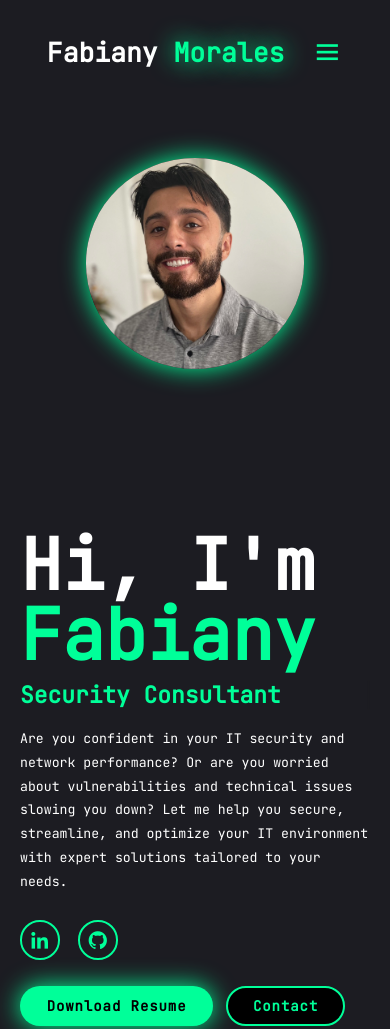
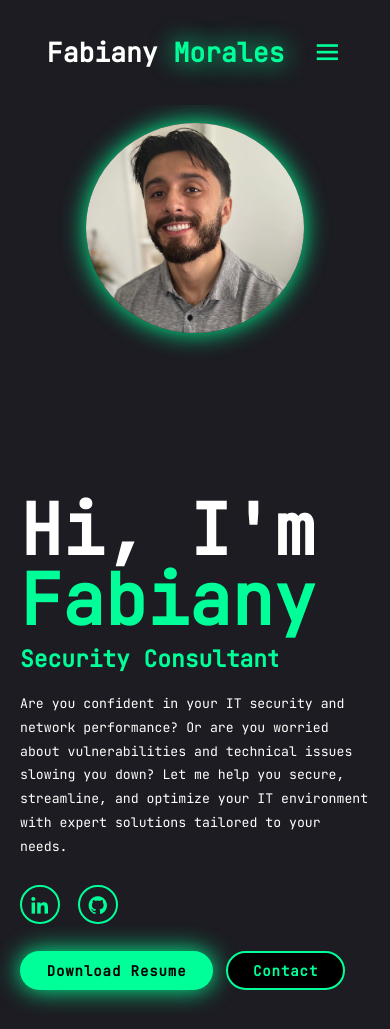
Before and after one commit to Fabiany-cs/website, a plain HTML site: page index.html in a window 390 px wide. Shown: the top 1029 px of the page. Drawn offline with nearby package versions, Linux system fonts and the light colour scheme.

Commit message:
Update sytles.css

```diff
--- a/sytles.css
+++ b/sytles.css
@@ -212,14 +212,14 @@ span {
   min-width: 300px;
   display: inline-block;
   white-space: nowrap;
-  overflow: hidden;
+  overflow: visible;
   width: 350px;
 }
 
 .text-animation span {
   position: relative;
   display: inline-block;
-  width: 100%;
+  width: auto;
   text-align: left;
 }
 
@@ -680,7 +680,8 @@ span {
     padding: 2rem 3%
   }
   section {
-    padding: 10rem 3% 2rem;
+    padding: 6rem 3% 2rem;
+    overflow: visible;
   }
   .timeline-items::before{
     left: 7px;
```
